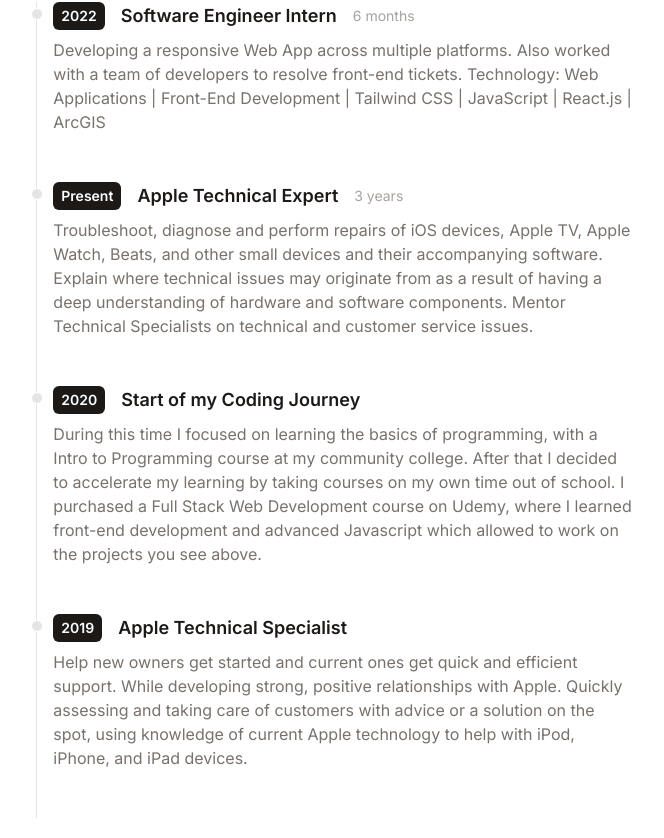
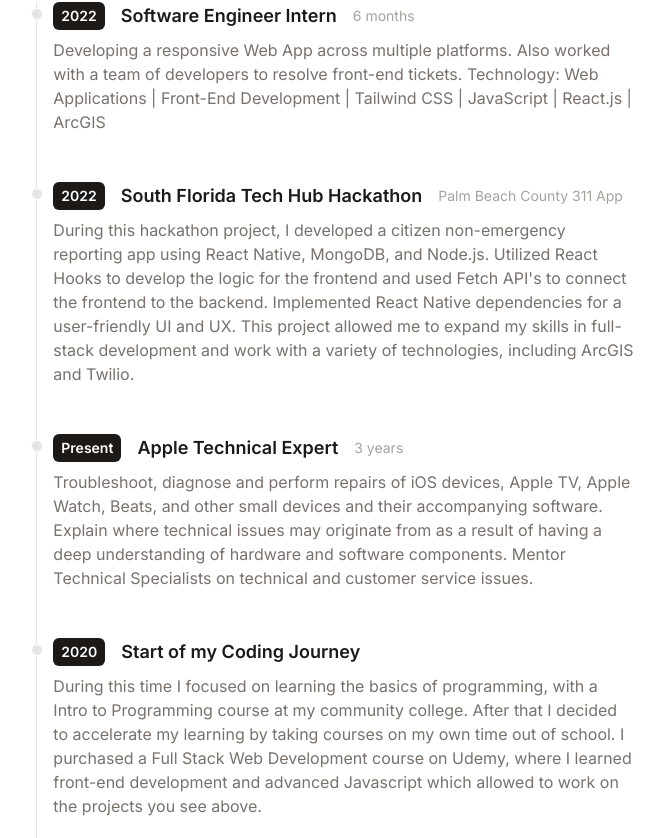
Before and after one commit to MiguelCamilo/Developer-Portfolio, a React (Vite) app: page / in a window 1280 px wide. Shown: the part 650-1488 px from the top of the page, without its empty margins (305-969 px from the left). Built offline with nearby package versions, Linux system fonts and the light colour scheme.

Commit message:
adjusted typos in the about modal and added a new timeline object

```diff
--- a/src/components/Modal.jsx
+++ b/src/components/Modal.jsx
@@ -20,8 +20,6 @@
 			document.body.style.overflow = "hidden";
 		}
 	};
-
-	// TODO: create func that doesnt allow scrolling while modal open
 
 	return (
 		<>
@@ -49,6 +47,7 @@
 								<ModalItem
 									p1={item.p1}
 									p2={item.p2}
+									p3={item.p3}
 									p4={item.p4}
 									p5={item.p5}
 								/>
--- a/src/components/ModalItem.jsx
+++ b/src/components/ModalItem.jsx
@@ -8,6 +8,8 @@
             <br/>
 			<p className="text-black text-xs">{p2}</p>
             <br/>
+			<p className="text-black text-xs">{p3}</p>
+			<br />
 			<p className="text-black text-xs">{p4}</p>
             <br/>
 			<p className="text-black text-xs">{p5}</p>
--- a/src/data/modal.js
+++ b/src/data/modal.js
@@ -2,7 +2,9 @@
 	{
 		p1: "As a software engineer with experience in both front-end and back-end technologies, I am constantly seeking opportunities to expand my technical skills and knowledge.",
 
-		p2: "In my previous internship with Emergency Ventures, I improved the web app's responsiveness using responsive utility variants and built adaptive user interfaces for multiple platforms. I have also participated in a hackathon, where I developed a citizen non-emergency reporting app using React Native, React, and Node.js, and integrated API's using Fetch and ArcGIS.",
+		p2: "In my previous internship with Emergency Ventures, I improved the web app's responsiveness using responsive utility variants and built adaptive user interfaces for multiple platforms.",
+
+		p3: "I have also participated in a hackathon, where I developed a citizen non-emergency reporting app using React Native, React, and Node.js, and integrated API's using Fetch and ArcGIS.",
 
 		p4: "In addition to my professional experience, I have completed coursework in programming logic in C at Palm Beach State College, and have completed a Full Stack Web Development Online Course through Udemy.",
 
--- a/src/data/timeline.js
+++ b/src/data/timeline.js
@@ -10,6 +10,13 @@
 		title: "Software Engineer Intern",
 		duration: "6 months",
 		details: `Developing a responsive Web App across multiple platforms. Also worked with a team of developers to resolve front-end tickets. Technology: Web Applications | Front-End Development | Tailwind CSS | JavaScript | React.js | ArcGIS`,
+	},
+	{
+		year: "2022",
+		title: "South Florida Tech Hub Hackathon",
+    duration: "Palm Beach County 311 App",
+		details:
+			"During this hackathon project, I developed a citizen non-emergency reporting app using React Native, MongoDB, and Node.js. Utilized React Hooks to develop the logic for the frontend and used Fetch API's to connect the frontend to the backend. Implemented React Native dependencies for a user-friendly UI and UX. This project allowed me to expand my skills in full-stack development and work with a variety of technologies, including ArcGIS and Twilio.",
 	},
 	{
 		year: "Present",
```
Lines whose indentation alone changed are shown as unchanged.
